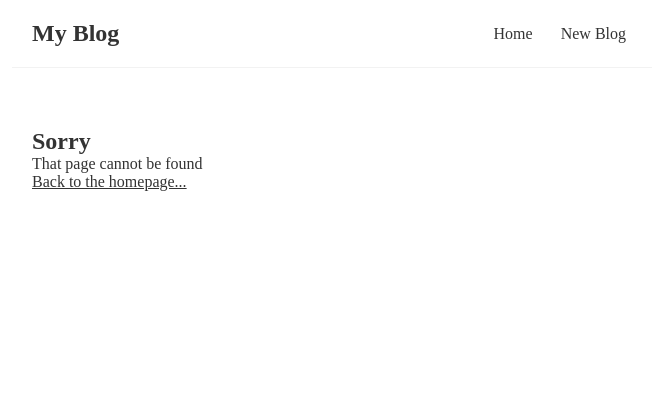
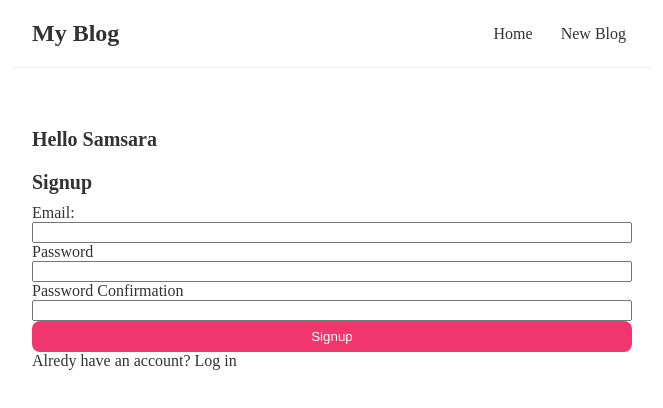
Before and after one commit to Tregglez/Blog_Project, a React (Create React App) app: page /admin-login/samsara in a window 1280 px wide. Shown: the top 408 px of the page, without its empty margins (308-971 px from the left). Built offline with nearby package versions, Linux system fonts and the light colour scheme.

Commit message:
going to setup supabase for database and authentication on next session.

```diff
--- a/package.json
+++ b/package.json
@@ -6,6 +6,7 @@
     "@testing-library/jest-dom": "^5.17.0",
     "@testing-library/react": "^13.4.0",
     "@testing-library/user-event": "^13.5.0",
+    "firebase": "^10.8.0",
     "react": "^18.2.0",
     "react-dom": "^18.2.0",
     "react-router-dom": "^5.3.4",
--- a/src/App.js
+++ b/src/App.js
@@ -23,7 +23,7 @@ function App() {
             <Route path="/blogs/:id">
               <BlogDetails />
             </Route>
-            <Route path="/admin/login/samsara">
+            <Route path="/admin-login/samsara">
               <Login />
             </Route>
             <Route path="*">
--- a/src/components/Login.js
+++ b/src/components/Login.js
@@ -1,7 +1,10 @@
+import Signup from "./Signup";
+
 function Login() {
   return (
     <div className="blog-details">
       <h2>Hello Samsara</h2>
+      <Signup />
     </div>
   );
 }
--- /dev/null
+++ b/src/components/Signup.js
@@ -0,0 +1,42 @@
+import { useRef } from "react";
+
+function Signup() {
+  const emailRef = useRef();
+  const passwordRef = useRef();
+  const passwordConfirmRef = useRef();
+
+  return (
+    <>
+      <div className="signup-page">
+        <h2>Signup</h2>
+        <form>
+          <label>Email:</label>
+          <input
+            type="email"
+            required
+            id="email"
+            ref={emailRef}
+          />
+          <label>Password</label>
+          <input
+            type="password"
+            required
+            id="password"
+            ref={passwordRef}
+          />
+          <label>Password Confirmation</label>
+          <input
+            type="password"
+            required
+            id="passwordConfirm"
+            ref={passwordConfirmRef}
+          />
+          <button>Signup</button>
+        </form>
+        <p>Alredy have an account? Log in</p>
+      </div>
+    </>
+  );
+}
+
+export default Signup;
--- a/src/styles/index.css
+++ b/src/styles/index.css
@@ -2,6 +2,7 @@
 @import './navbar.css';
 @import './blog-content.css';
 @import './create.css';
+@import './logins.css';
 
 * {
   margin: 0;
--- /dev/null
+++ b/src/styles/logins.css
@@ -0,0 +1,5 @@
+.signup-page form {
+  display: flex;
+  flex-direction: column;
+  justify-content: center;
+}
```
Also changed, not shown: 1 other file (tests, documents, lock files or other folders).
